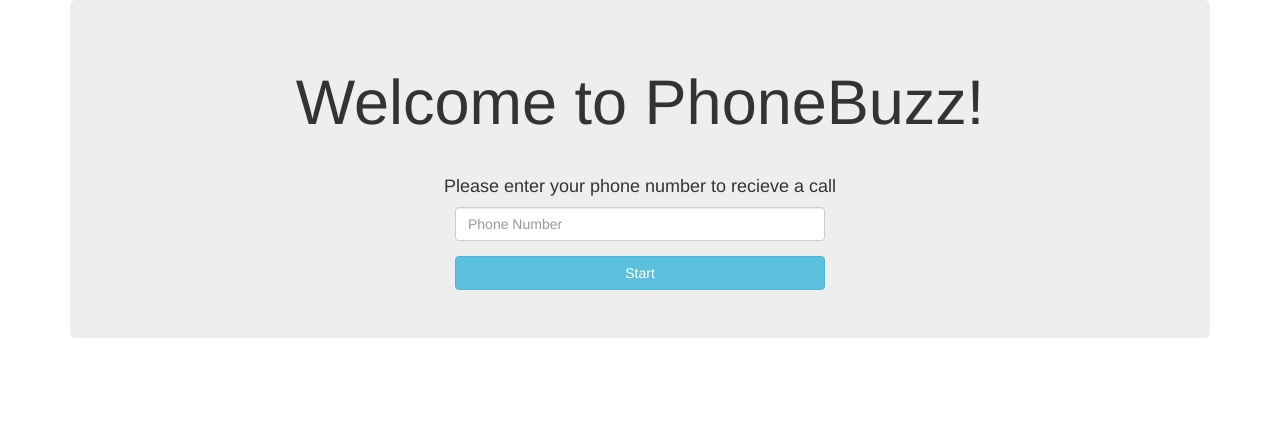
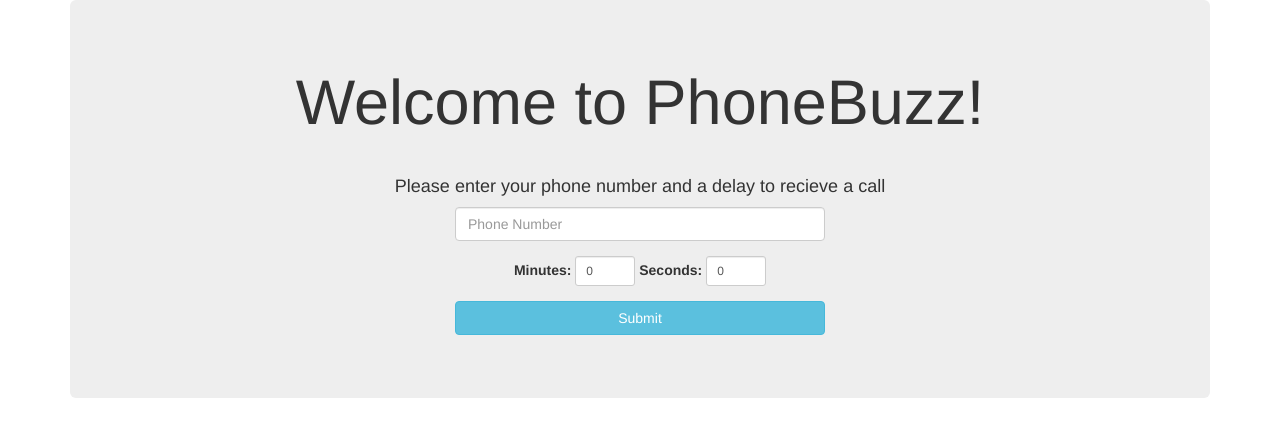
Before and after one commit to ejnarvala/PhoneBuzz, a Flask app: page / in a window 1280 px wide. Shown: the top 437 px of the page. Run offline with Flask 2, Linux system fonts and the light colour scheme; parts of the project's set-up code (start-up, migrations or seed data) failed here and were passed over; some libraries are stand-ins or nearby versions.

Commit message:
Custom Config added, call delay added using threads

```diff
--- a/run.py
+++ b/run.py
@@ -5,7 +5,8 @@ from twilio.rest import Client
 from twilio.base.exceptions import TwilioRestException
 from twilio.request_validator import RequestValidator
 import os, sys
-
+from time import sleep
+import thread
 
 ################################
 #Place your Twilio token/sid here if you have not
@@ -14,7 +15,11 @@ TWILIO_AUTH_TOKEN = ''
 TWILIO_ACCOUNT_SID = ''
 #Url for making calls from app
 endpoint_url = 'https://phonebuzz-lendup.herokuapp.com/voice'
+#twilio phone number from your app
+from_phone_number = "+14074104685"
 ################################
+
+
 
 if not (len(TWILIO_ACCOUNT_SID) == 0 or len(TWILIO_AUTH_TOKEN) == 0):
 	print "Environment Variables Updated"
@@ -53,7 +58,7 @@ def validate_twilio_request(f):
         else:
             return abort(403)
     return decorated_function
-def fizzBuzz(number):
+def fizz_buzz(number):
 	out = []
 	if(number == 0):
 		raise ValueError()
@@ -69,9 +74,10 @@ def fizzBuzz(number):
 			else:
 				out.append(toAppend)
 	return out
-
-
-
+def make_call(client, to_phone_number, delay):
+	sleep(delay)
+	call = client.calls.create(to=to_phone_number, from_=from_phone_number,url=endpoint_url)
+	print "Call SID:", call.sid
 
 
 
@@ -83,16 +89,22 @@ def index():
 	if request.method == 'POST':
 		try:
 			number = request.form['phonenumber']
+			if(request.form['seconds'] == '' or request.form['minutes'] == ''):
+				raise Exception("Delay Cannot be Blank, Try Again")
+			delay_seconds = int(request.form['seconds'])
+			delay_minutes = int(request.form['minutes'])
+			if(delay_minutes < 0 or delay_seconds < 0):
+				raise Exception("Invalid Delay, Try Again ")
+			delay = delay_seconds + delay_minutes*60
 			client = Client(os.environ.get('TWILIO_ACCOUNT_SID'), os.environ.get("TWILIO_AUTH_TOKEN"))
 			lookupNum = client.lookups.phone_numbers(number).fetch()
-			call = client.calls.create(to=lookupNum.phone_number, from_="+14074104685",url=endpoint_url)
-			success = "Called " + lookupNum.national_format
-			print call.sid
+			success = "Call to  " + lookupNum.national_format + " scheduled for " + request.form['minutes'] + " minutes and " + request.form['seconds'] + " seconds"
+			thread.start_new_thread(make_call,(client,lookupNum.phone_number, delay))
 		except Exception as ex:
-			print ex
 			if(type(ex) is TwilioRestException):
 				error = "Invalid Phone Number, Try again"
 			else:
+				# print ex
 				error = str(ex)
 	return render_template('index.html', error=error, success=success)
 
@@ -116,10 +128,9 @@ def process_gather():
 	response = VoiceResponse()
 	if 'Digits' in request.values:
 		inputString = request.values['Digits']
-		print 'input String = ' + inputString
 		try:
 			inputNum = int(inputString)
-			fbArr = fizzBuzz(inputNum)
+			fbArr = fizz_buzz(inputNum)
 			for i in fbArr:
 				response.say(str(i), voice='alice')
 		except ValueError:
--- a/templates/index.html
+++ b/templates/index.html
@@ -5,19 +5,40 @@
 	<meta name="viewport" content="width-device-width, initial-scale=1">
 	<title>Ejnar's PhoneBuzz for LendUp</title>
 	<link rel="stylesheet" href="https://maxcdn.bootstrapcdn.com/bootstrap/3.3.7/css/bootstrap.min.css" integrity="sha384-BVYiiSIFeK1dGmJRAkycuHAHRg32OmUcww7on3RYdg4Va+PmSTsz/K68vbdEjh4u" crossorigin="anonymous">
+
 </head>
 <body>
 	<div class="container">
         <div class="jumbotron" style="text-align:center;">
             <h1>Welcome to PhoneBuzz!</h1>
             <br>
-            <h4>Please enter your phone number to recieve a call</h4>
+            <h4>Please enter your phone number and a delay to recieve a call</h4>
             <div class="container" style="max-width: 400px;">
                 <form method="POST">
                     <div class="form-group">
-                        <input type="text" class="form-control" id="inputUsername" name="phonenumber" placeholder="Phone Number">
+                        <input type="tel" class="form-control" id="inputPhoneNumber" name="phonenumber" placeholder="Phone Number">
                     </div>
-                    <input id="start_btn" class="btn btn-md btn-info btn-block" type="submit" value="Start">
+                    <div class="form-group">
+                        <div class="col-8">
+                            <div class="form-inline">
+                                <div class="form-group">
+                                    <div class="col-3">
+                                        <label class="sronly" for="inputMinutes">Minutes:</label>
+                                        <input type="number" id="inputMinutes" name="minutes" class="form-control input-sm" style="width:60px" value="0">
+                                    </div>
+                                </div>
+                                <div class="form-group">
+                                    <div class="col-3">
+                                        <label class="sronly" for="inputSeconds">Seconds:</label>
+                                        <input type="number" id="inputSeconds" name="seconds" class="form-control input-sm" style="width:60px" value="0">
+                                    </div>
+                                </div>
+                            </div>
+                        </div>
+                    </div>
+                    <div class="form-group">
+                        <input id="start_btn" class="btn btn-md btn-info btn-block" type="submit" value="Submit">
+                    </div>
                 </form>
                 {% if error %}
                     <p class="error"><strong>Error: </strong>{{ error }}</p>
```
Also changed, not shown: 1 other file.
